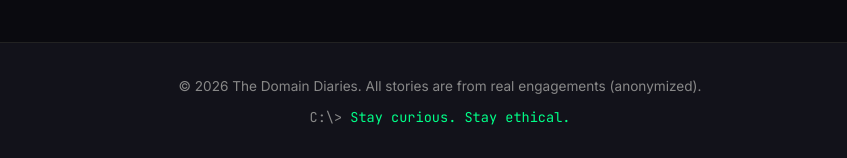
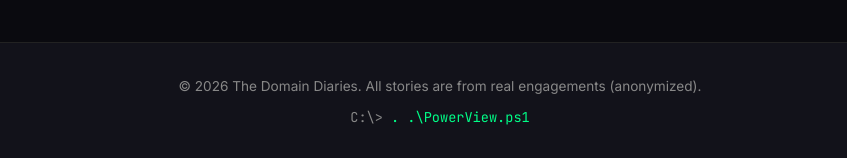
Before and after one commit to ab0x90/domain-diaries-blog, a Jekyll site: the page built from index.html, in a window 1280 px wide. Shown: the part 986-1144 px from the top of the page, without its empty margins (200-1047 px from the left). Built offline with Jekyll 4.4.1, drawn with Linux system fonts in a browser that asks for light colours.

Commit message:
Update default.html

```diff
--- a/_layouts/default.html
+++ b/_layouts/default.html
@@ -45,7 +45,7 @@
 
     <footer class="site-footer">
         <p>&copy; {{ 'now' | date: "%Y" }} The Domain Diaries. All stories are from real engagements (anonymized).</p>
-        <p class="terminal-prompt">C:\> <span class="green">Stay curious. Stay ethical.</span></p>
+        <p class="terminal-prompt">C:\> <span class="green">. .\PowerView.ps1</span></p>
     </footer>
 </body>
 </html>
```
